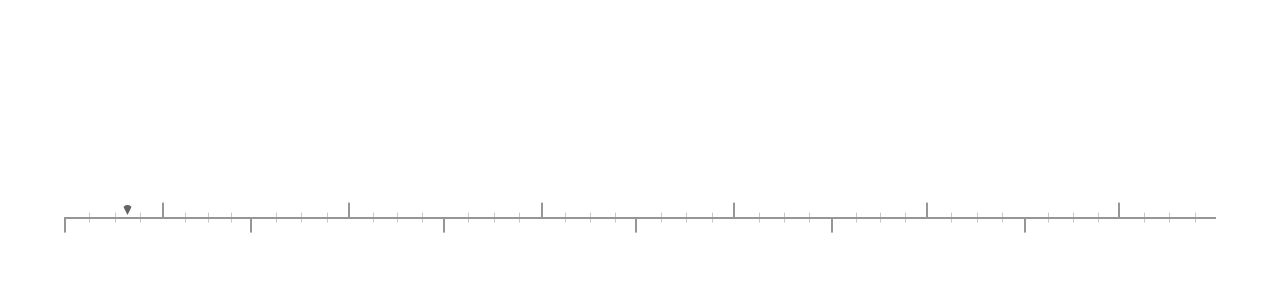
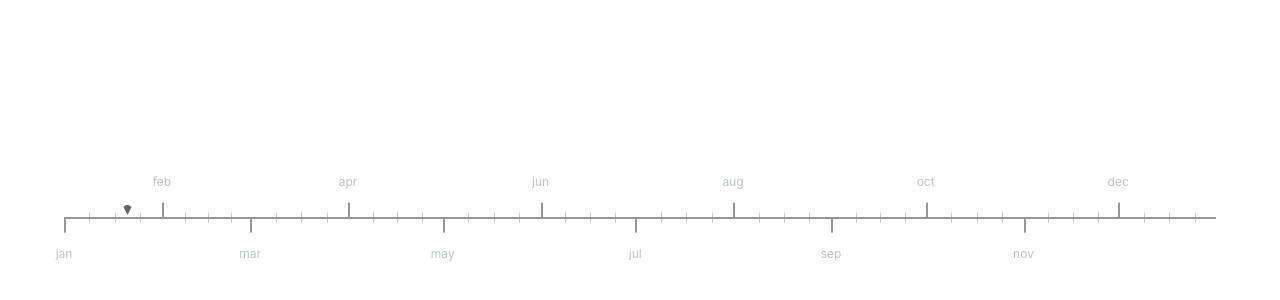
Before and after one commit to justPeterLee/Timeline, a React (Vite) app in the folder client/: page / in a window 1280 px wide. Shown: the part 182-482 px from the top of the page. Built offline with nearby package versions, Linux system fonts and the light colour scheme.

Commit message:
create month abbreviation

```diff
--- a/client/src/components/timeline/Timeline.tsx
+++ b/client/src/components/timeline/Timeline.tsx
@@ -13,18 +13,18 @@ type MonthDate = {
 };
 
 const monthDate: MonthDate = {
-  0: { month: "January", day: 31, weeks: Math.floor(31 / 7) },
-  1: { month: "February", day: 28, weeks: Math.floor(28 / 7) }, // Assuming a non-leap year for simplicity
-  2: { month: "March", day: 31, weeks: Math.floor(31 / 7) },
-  3: { month: "April", day: 30, weeks: Math.floor(30 / 7) },
-  4: { month: "May", day: 31, weeks: Math.floor(31 / 7) },
-  5: { month: "June", day: 30, weeks: Math.floor(30 / 7) },
-  6: { month: "July", day: 31, weeks: Math.floor(31 / 7) },
-  7: { month: "August", day: 31, weeks: Math.floor(31 / 7) },
-  8: { month: "September", day: 30, weeks: Math.floor(30 / 7) },
-  9: { month: "October", day: 31, weeks: Math.floor(31 / 7) },
-  10: { month: "November", day: 30, weeks: Math.floor(30 / 7) },
-  11: { month: "December", day: 31, weeks: Math.floor(31 / 7) },
+  0: { month: "jan", day: 31, weeks: Math.floor(31 / 7) },
+  1: { month: "feb", day: 28, weeks: Math.floor(28 / 7) }, // Assuming a non-leap year for simplicity
+  2: { month: "mar", day: 31, weeks: Math.floor(31 / 7) },
+  3: { month: "apr", day: 30, weeks: Math.floor(30 / 7) },
+  4: { month: "may", day: 31, weeks: Math.floor(31 / 7) },
+  5: { month: "jun", day: 30, weeks: Math.floor(30 / 7) },
+  6: { month: "jul", day: 31, weeks: Math.floor(31 / 7) },
+  7: { month: "aug", day: 31, weeks: Math.floor(31 / 7) },
+  8: { month: "sep", day: 30, weeks: Math.floor(30 / 7) },
+  9: { month: "oct", day: 31, weeks: Math.floor(31 / 7) },
+  10: { month: "nov", day: 30, weeks: Math.floor(30 / 7) },
+  11: { month: "dec", day: 31, weeks: Math.floor(31 / 7) },
 };
 
 export default function Timeline() {
--- a/client/src/components/timeline/TimelineMonth/TimelineMonth.module.css
+++ b/client/src/components/timeline/TimelineMonth/TimelineMonth.module.css
@@ -12,14 +12,15 @@
   cursor: pointer;
 }
 
+.container:hover .monthAbr p {
+  opacity: 80%;
+}
 .month {
   height: 100%;
   display: flex;
   flex-direction: column;
 
   position: absolute;
-  /* width: 1px;
-  background-color: rgb(150, 150, 150); */
 }
 
 .monthLine {
@@ -30,11 +31,25 @@
   z-index: 100;
 }
 
+.monthAbr {
+  position: absolute;
+  left: 0%;
+}
+.monthAbrContainer {
+  position: absolute;
+  height: 30px;
+  display: flex;
+}
+.monthAbrContainer p {
+  margin: 0;
+  font-size: 12px;
+  opacity: 30%;
+  transition: opacity 0.3s;
+}
 .weekLineContainer {
   display: flex;
   width: 100%;
   gap: 25%;
-  /* background-color: aqua; */
 
   position: absolute;
 }
@@ -42,6 +57,5 @@
   height: 10px;
   width: 1px;
   background-color: rgb(200, 200, 200);
-  /* top: 50%; */
   transform: translateY(100%);
 }
--- a/client/src/components/timeline/TimelineMonth/TimelineMonth.tsx
+++ b/client/src/components/timeline/TimelineMonth/TimelineMonth.tsx
@@ -12,6 +12,21 @@ export default function TimelineMonth({
       className={styles.container}
       style={{ width: `${monthData.day * 0.274}%` }}
     >
+      <span className={styles.monthAbr}>
+        <div
+          className={styles.monthAbrContainer}
+          style={{
+            transform:
+              index % 2 === 0
+                ? "translate(-50%, 100%)"
+                : "translate(-50%, -100%)",
+            alignItems: index % 2 === 0 ? "flex-end" : "flex-start",
+          }}
+        >
+          <p>{monthData.month}</p>
+        </div>
+      </span>
+
       <div
         className={styles.month}
         style={{ justifyContent: index % 2 <= 0 ? "flex-end" : "flex-start" }}
```
